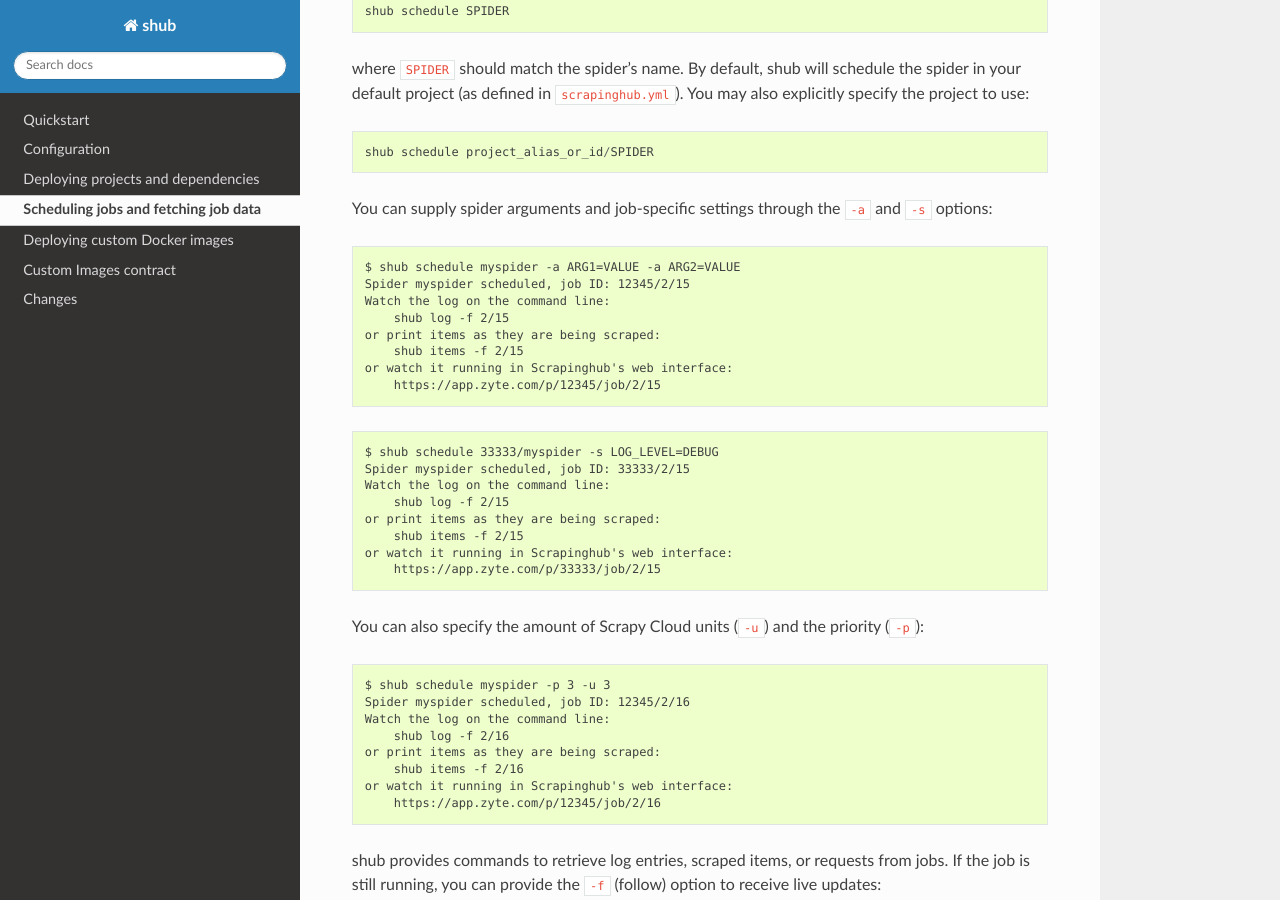
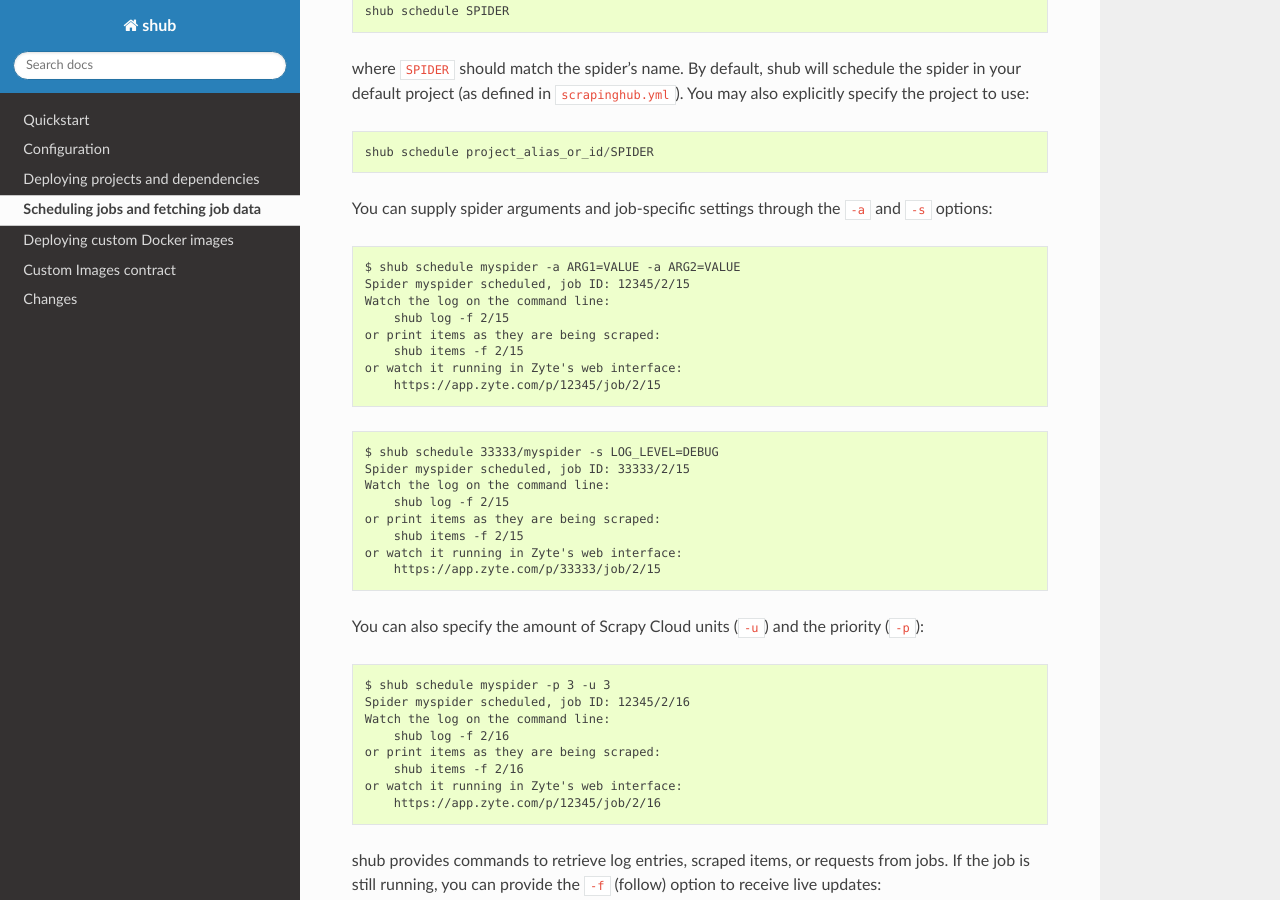
Before and after one commit to scrapinghub/shub, a Sphinx documentation site: the page built from docs/scheduling.rst, in a window 1280 px wide and 900 px high, scrolled down 218 px. Built offline with Sphinx 7.4.7 and the Read the Docs theme 3.1.0, drawn with Linux system fonts in a browser that asks for light colours.

Commit message:
Docs: Scrapinghub -> Zyte

```diff
--- a/docs/scheduling.rst
+++ b/docs/scheduling.rst
@@ -23,7 +23,7 @@ and ``-s`` options::
         shub log -f 2/15
     or print items as they are being scraped:
         shub items -f 2/15
-    or watch it running in Scrapinghub's web interface:
+    or watch it running in Zyte's web interface:
         https://app.zyte.com/p/12345/job/2/15
 
 ::
@@ -34,7 +34,7 @@ and ``-s`` options::
         shub log -f 2/15
     or print items as they are being scraped:
         shub items -f 2/15
-    or watch it running in Scrapinghub's web interface:
+    or watch it running in Zyte's web interface:
         https://app.zyte.com/p/33333/job/2/15
 
 You can also specify the amount of Scrapy Cloud units (``-u``) and the priority (``-p``)::
@@ -45,7 +45,7 @@ You can also specify the amount of Scrapy Cloud units (``-u``) and the priority
         shub log -f 2/16
     or print items as they are being scraped:
         shub items -f 2/16
-    or watch it running in Scrapinghub's web interface:
+    or watch it running in Zyte's web interface:
         https://app.zyte.com/p/12345/job/2/16
 
 shub provides commands to retrieve log entries, scraped items, or requests from
```
